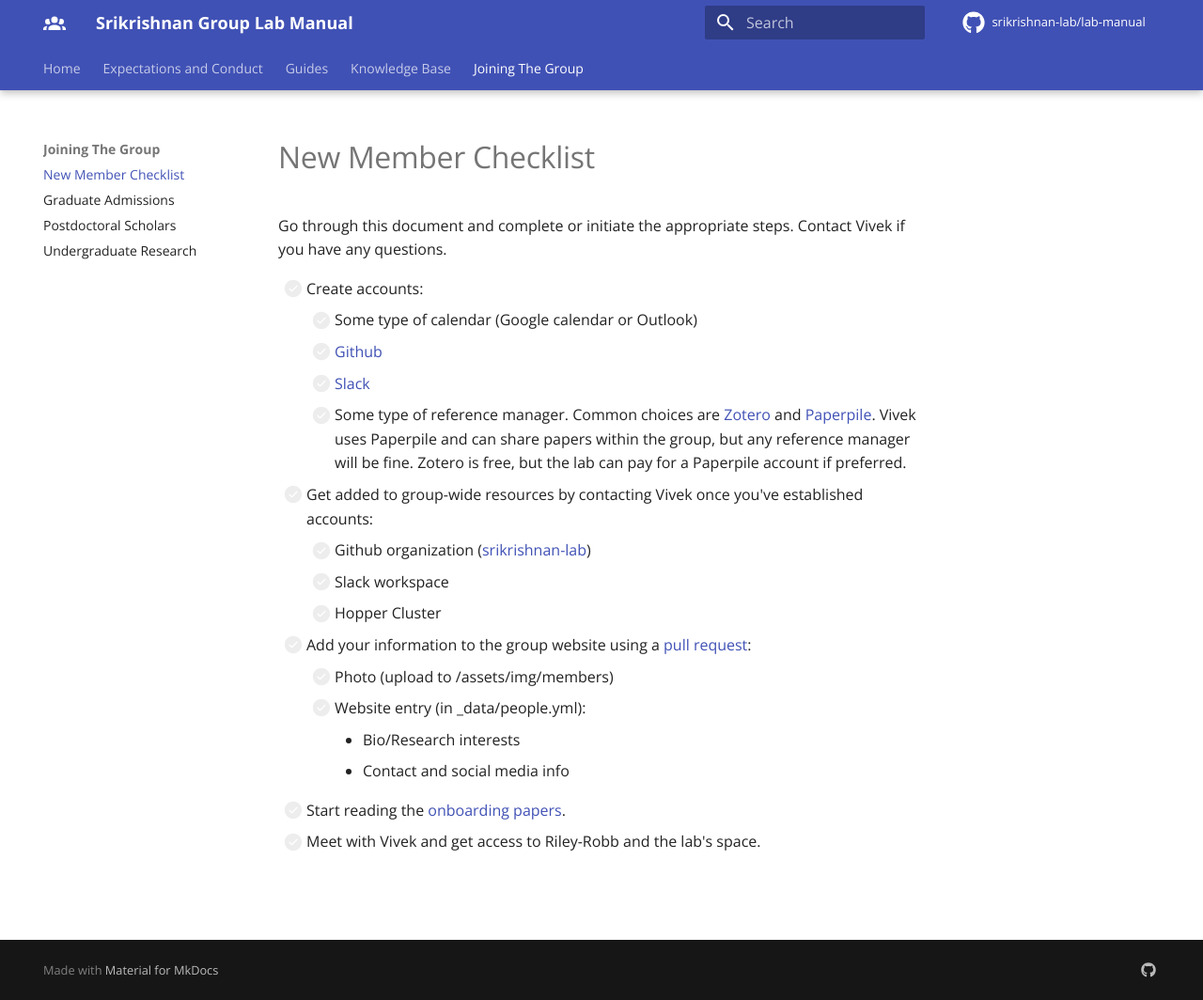
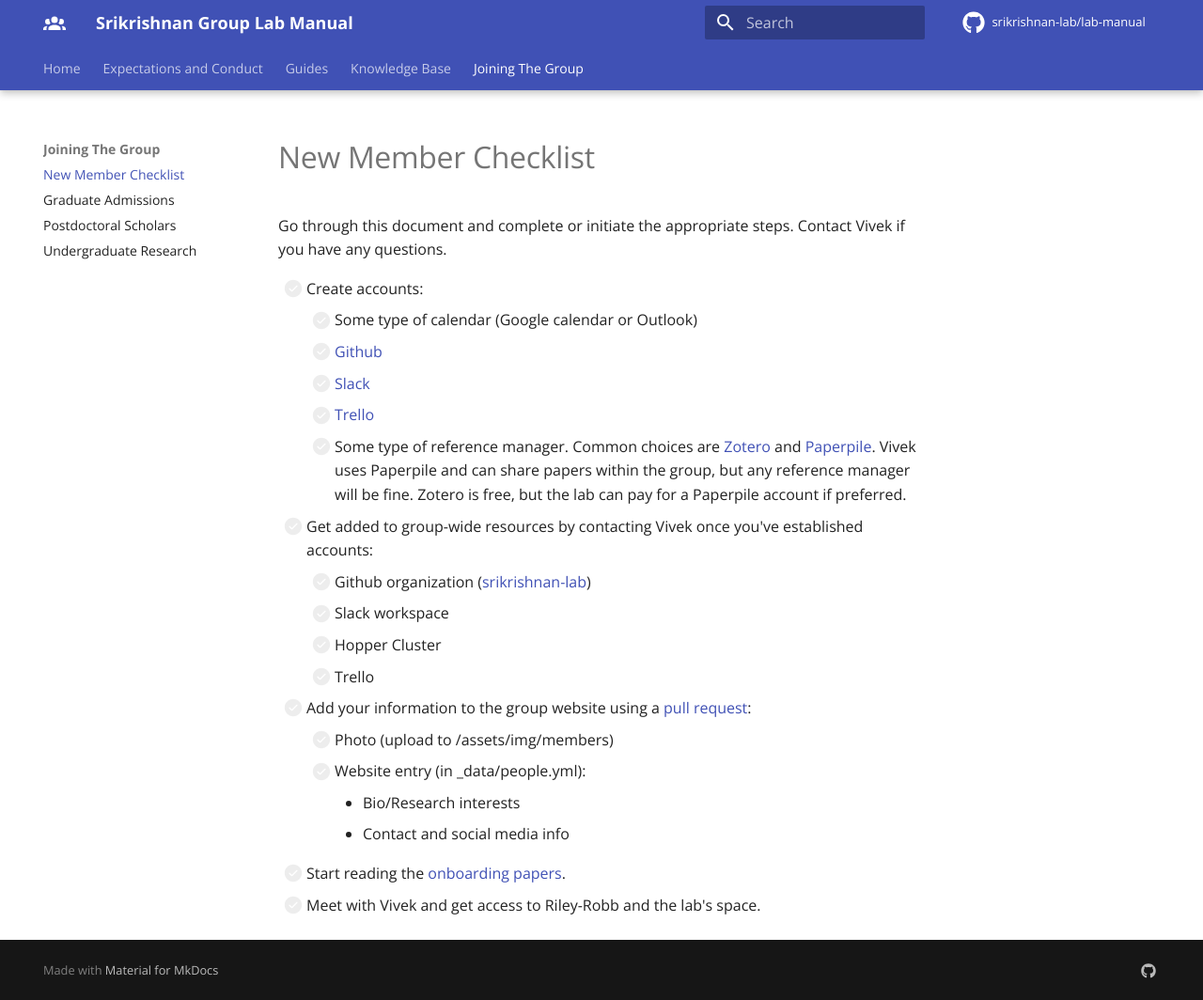
Before and after one commit to srikrishnan-lab/lab-manual, an MkDocs documentation site: the page built from docs/applying/checklist.md, in a window 1280 px wide and 1064 px high. Shown: the whole window at 94% size. Built offline with MkDocs 1.6.1 and Material for MkDocs 9.7.7, drawn with Linux system fonts in a browser that asks for light colours; comment, search, counter and statistics services are not loaded.

Commit message:
add Trello to new member checklist

```diff
--- a/docs/applying/checklist.md
+++ b/docs/applying/checklist.md
@@ -6,11 +6,13 @@
     * [ ] Some type of calendar (Google calendar or Outlook)
     * [ ] [Github](http://github.com){:target="_blank"}
     * [ ] [Slack](https://slack.com){:target="_blank"}
+    * [ ] [Trello](https://trello.com){:target="_blank"}
     * [ ] Some type of reference manager. Common choices are [Zotero](http://zotero.org){:target="_blank"} and [Paperpile](http://paperpile.com){:target="_blank"}. Vivek uses Paperpile and can share papers within the group, but any reference manager will be fine. Zotero is free, but the lab can pay for a Paperpile account if preferred.
 - [ ] Get added to group-wide resources by contacting Vivek once you've established accounts:
     * [ ] Github organization ([srikrishnan-lab](http://github.com/srikrishnan-lab){:target="_blank"})
     * [ ] Slack workspace
     * [ ] Hopper Cluster
+    * [ ] Trello
 - [ ] Add your information to the group website using a [pull request](https://docs.github.com/en/github/collaborating-with-issues-and-pull-requests/about-pull-requests){:target="_blank"}:
     * [ ] Photo (upload to /assets/img/members)
     * [ ] Website entry (in _data/people.yml):
```
